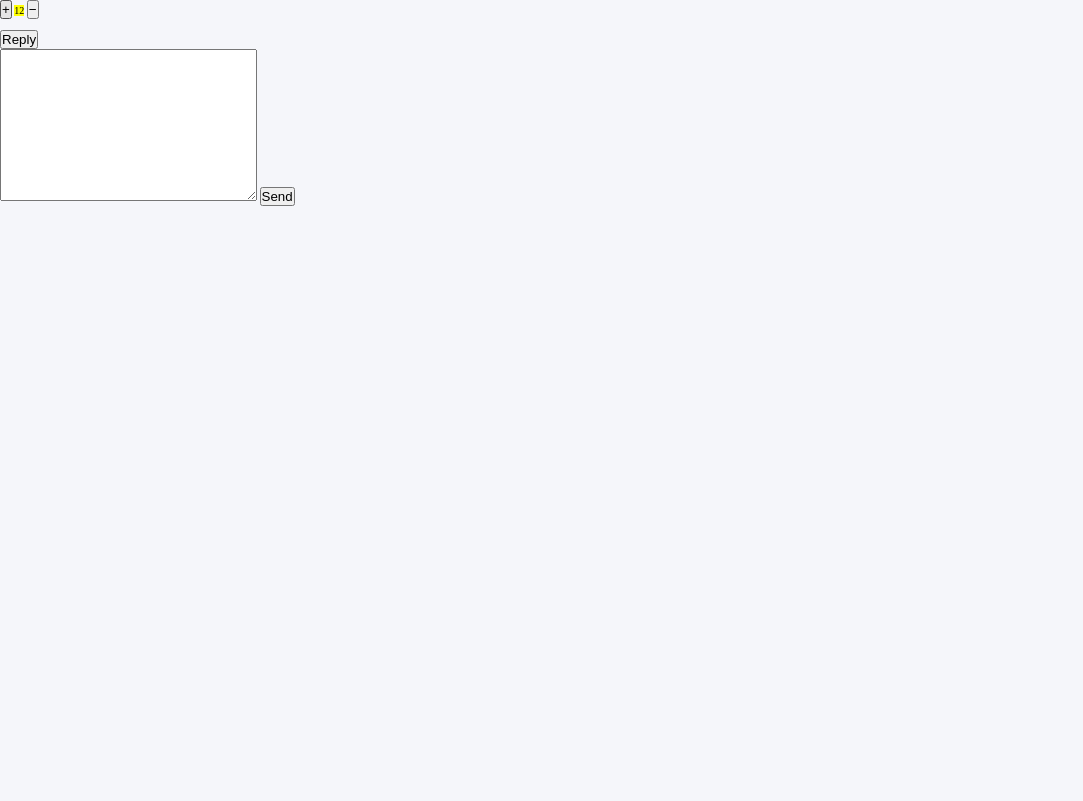
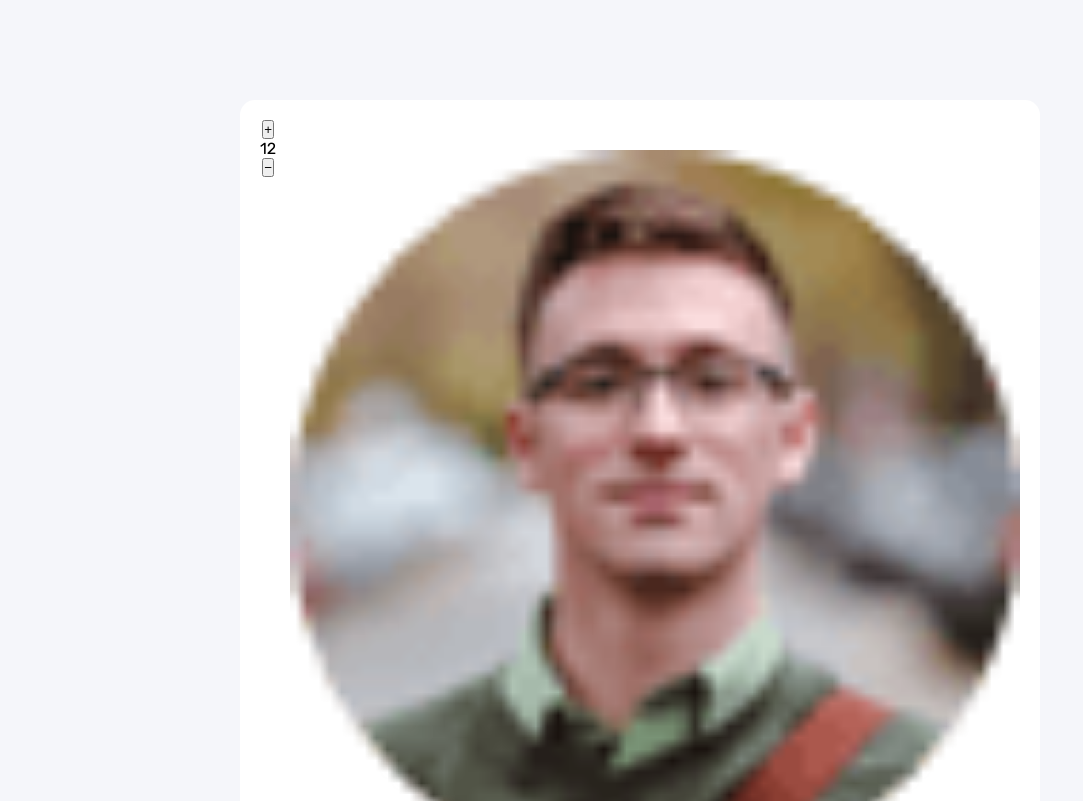
Before and after one commit to mikeanthony23/interactive-comment-section, a website built with webpack: page src/template.html in a window 1280 px wide. Shown: the top 801 px of the page, without its empty margins (0-1083 px from the left). Built offline with nearby package versions, Linux system fonts and the light colour scheme.

Commit message:
added initial styles

```diff
--- a/config/webpack.dev.js
+++ b/config/webpack.dev.js
@@ -33,6 +33,10 @@ module.exports = merge(common, {
           { loader: 'sass-loader', options: { sourceMap: true } },
         ],
       },
+      {
+        test: /\.html$/i,
+        loader: 'html-loader',
+      },
     ],
   },
 })
--- a/src/scss/layout/_layoutIndex.scss
+++ b/src/scss/layout/_layoutIndex.scss
@@ -2,23 +2,36 @@
 
 body {
   background: $veryLightGray;
+  font-family: $bodyFont;
+  font-size: $bodyFontSize;
+}
+
+mark {
+  color: inherit;
+  background: inherit;
+}
+
+main {
+  padding: 100px 0;
 }
 
 .comments {
-  &__details {
-  }
-
-  &__content {
-  }
-  &__add-comment-form {
-  }
-  &__text-area {
-  }
-  &__submit-btn {
-  }
+  background: #fff;
+  max-width: 800px;
+  margin: auto;
+  border-radius: 15px;
+  padding: 50px 20px 50px 50px;
+  position: relative;
 }
 
 .vote {
+  display: flex;
+  flex-direction: column;
+  align-items: center;
+  position: absolute;
+  top: 20px;
+  left: 20px;
+
   &__btn {
   }
 
@@ -37,12 +50,14 @@ body {
   }
 }
 
-.comment-update {
+.update_comment {
   &__delete_update_container {
   }
   &__reply {
   }
   &__button {
+  }
+  &__button--reply {
   }
   &__button--delete {
   }
@@ -50,6 +65,19 @@ body {
   }
 }
 
+.add-comment {
+  &__user {
+  }
+  &__picture {
+  }
+  &__form {
+  }
+  &__text-area {
+  }
+  &__submit-btn {
+  }
+}
+
 .hidden {
   display: none;
 }
--- a/src/template.html
+++ b/src/template.html
@@ -12,7 +12,7 @@
   <main>
     <section class="comments">
 
-      <article class="comments__details">
+      <article class="comments-details">
 
         <div class="vote">
           <button class="vote__btn vote--increment">&plus;</button>
@@ -20,19 +20,19 @@
           <button class="vote__btn vote--decrement">&minus;</button>
         </div>
 
-        <header class="user">
-          <figure class="user__profile_container">
-            <img class="user__picture" src="" alt="">
+        <header class="comment_header">
+          <figure class="user">
+            <img class="user__picture" src="../public/avatars/image-juliusomo.png" alt="">
             <figcaption class="user__name"></figcaption>
             <mark class="user__date-posted"></mark>
           </figure>
 
-          <div class="comment-update">
-            <div class="hidden comment-update__delete_update_container">
-              <button class="comment-update__button comment-update__button--delete">Delete</button>
-              <button class="comment-update__button comment-update-button--edit">Edit</button>
+          <div class="update_comment">
+            <div class="hidden update_comment__delete_update_container">
+              <button class="update_comment__button update_comment__button--delete">Delete</button>
+              <button class="update_comment__button update_comment-button--edit">Edit</button>
             </div>
-            <button class="comment-update__button__reply">Reply</button>
+            <button class="update_comment__button update_comment__button--reply">Reply</button>
           </div>
         </header>
 
@@ -40,17 +40,21 @@
 
         </article>
 
-        <form class="comment__add-comment-form" action="">
-          <textarea class="comment__text-area" name="" id="" cols="30" rows="10"></textarea>
-          <button class="comment__submit-btn">Send</button>
-        </form>
-
-
       </article>
 
 
+    </section>
 
-    </section>
+    <div class="add-comment">
+      <figure class="add-comment__user">
+        <img class="add-comment__picture" src="" alt="">
+      </figure>
+      <form class="add-comment__form" action="">
+        <textarea class="comment__text-area" name="" id="" cols="30" rows="10"></textarea>
+        <button class="comment__submit-btn">Send</button>
+      </form>
+    </div>
+
   </main>
 
 </body>
```
Also changed, not shown: config/webpack.dev.min.js (added), public/avatars/image-amyrobson.png (added), public/avatars/image-amyrobson.webp (added), public/avatars/image-juliusomo.png (added), public/avatars/image-juliusomo.webp (added), public/avatars/image-maxblagun.png (added), public/avatars/image-maxblagun.webp (added), public/avatars/image-ramsesmiron.png (added), public/avatars/image-ramsesmiron.webp (added), public/favicon.png (added), public/icons/icon-delete.svg (added), public/icons/icon-edit.svg (added), public/icons/icon-minus.svg (added), public/icons/icon-plus.svg (added), 1 more files.
